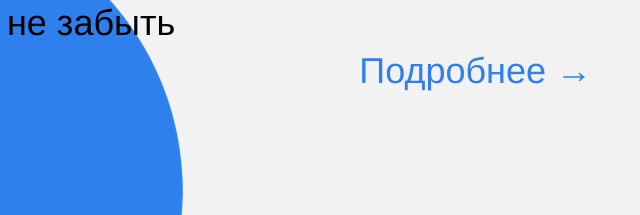
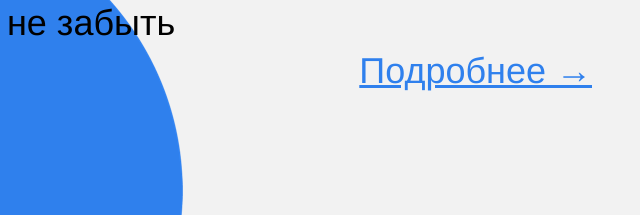
Before and after one commit to olkolesnikova/how-to-learn, a plain HTML site: page index.html in a window 1280 px wide. Shown: the part 2455-2670 px from the top of the page, 640-1280 px from the left. Drawn offline with Linux system fonts and the light colour scheme.

Commit message:
1 попытка_2

```diff
--- a/index.html
+++ b/index.html
@@ -22,7 +22,7 @@
           использовать в своей жизни?
           </h2>
         </div>
-        <div class="header__link" a href="#">Узнать &#8594</a></div>
+        <a href="#" class="header__link">Узнать &#8594</a>
         <img src="./images/header-image.png" alt="Главное изображение" class="header__main-illustration">
         <div class="header__square-pic"></div>
 
@@ -125,6 +125,8 @@
           <h4 class="table__text">Открытие условного рефлекса</h4>
         </div>
 
+      </div>
+
     </section>
 
     <section class="feynman">
@@ -140,7 +142,7 @@
       <div class="feynman__image"></div>
 
       <div class="feynman__link">
-        <div class="feynman__link_text" a href="#">Подробнее &#8594</a></div>
+        <a href="#" class="feynman__link_text">Подробнее &#8594</a>
       </div>
 
     </section>
@@ -292,7 +294,7 @@
 
         </div>
 
-
+      </div>
 
       </div>
     </footer>
--- a/styles/style.css
+++ b/styles/style.css
@@ -276,12 +276,6 @@ flex-direction: column;
   line-height: 51px;
   font-size: 36px;
   font-weight: normal;
-}
-
-.feynman__link_text {
-  line-height: 51px;
-  font-size: 36px;
-  font-weight: normal;
   color: #2f80ed;
 }
 
```
